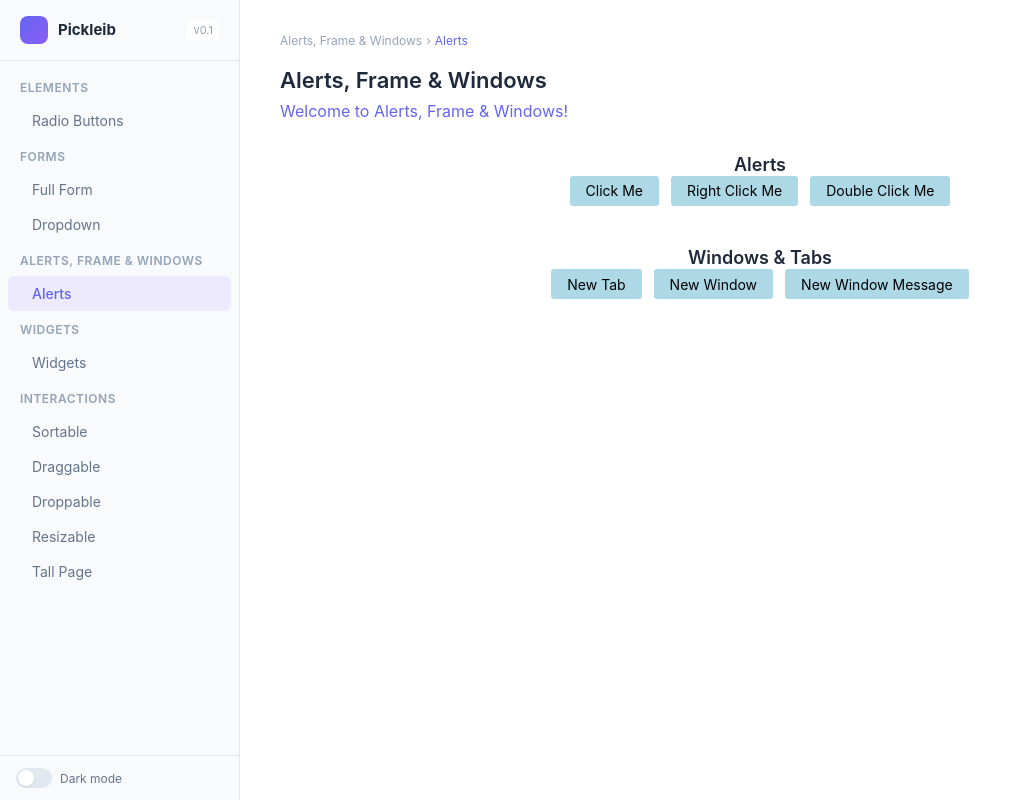
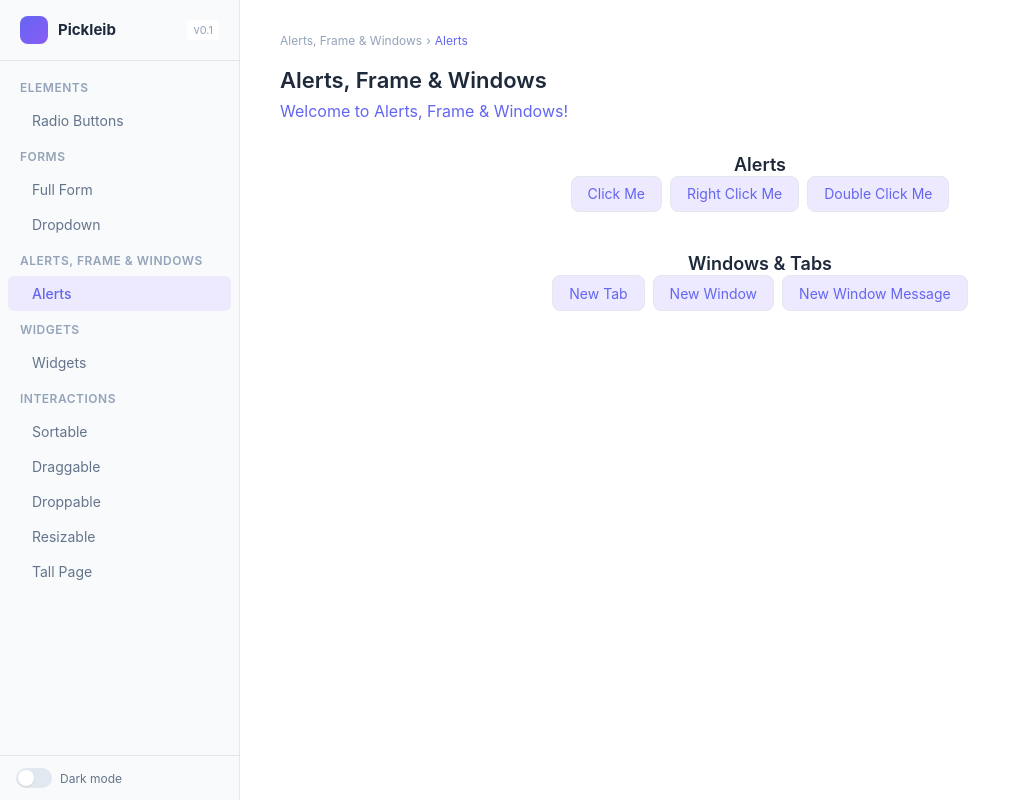
Before and after one commit to Umutayb/vue-test-app, a Vue app: page /alerts in a window 1280 px wide. Shown: the whole page, without its empty margins (0-1032 px from the left). Built offline with nearby package versions, Linux system fonts and the light colour scheme.

Commit message:
Migrate AlertsFrameWindowsPage styles to CSS variables

```diff
--- a/src/views/categories/AlertsFrameWindowsPage.vue
+++ b/src/views/categories/AlertsFrameWindowsPage.vue
@@ -56,32 +56,38 @@ export default {
 </script>
 
 <style>
-/* Clickables section styles */
 .clickables {
   display: flex;
-  flex-direction: column; /* Align items in a column */
+  flex-direction: column;
   justify-content: center;
-  align-items: center; /* Center align items horizontally */
+  align-items: center;
   width: 100%;
-  margin-top: 20px;
-  padding: 10px;
+  margin-top: 1.25rem;
+  padding: 0.625rem;
 }
 
 .button-group {
   display: flex;
   justify-content: center;
+  gap: 0.5rem;
   width: 100%;
 }
 
 .button {
-  padding: 4px 16px; /* Decrease button padding */
-  border: none;
-  border-radius: 3px; /* Adjust border radius */
+  padding: 0.375rem 1rem;
+  border: 1px solid var(--border);
+  border-radius: var(--radius);
   cursor: pointer;
-  margin: 0 6px; /* Decrease margin */
   text-align: center;
-  background-color: lightblue; /* Apply the same background color */
-  height: 30px; /* Set a fixed height for the buttons */
+  background-color: var(--accent-light);
+  color: var(--accent);
+  height: 2.25rem;
+  font-size: 0.875rem;
+  transition: background-color 0.15s;
 }
 
+.button:hover {
+  background-color: var(--accent);
+  color: #ffffff;
+}
 </style>
```
